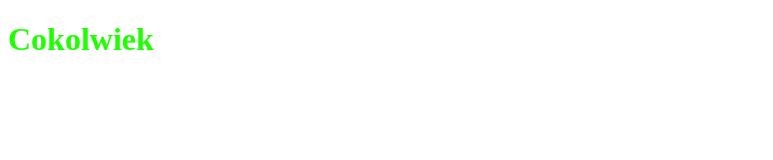
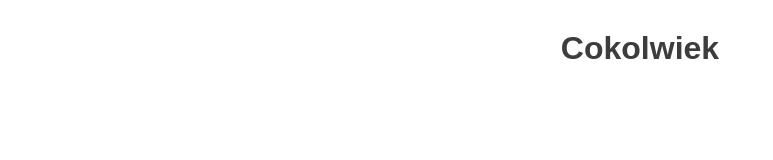
Before and after one commit to kojak01/landing-page, a website: page index.html in a window 1280 px wide. Shown: the whole page, without its empty margins (0-773 px from the left). Drawn offline with Linux system fonts and the light colour scheme.

Commit message:
add global css style

```diff
--- a/sass/style.scss
+++ b/sass/style.scss
@@ -1,3 +1,26 @@
-h1 {
-    color: rgb(30, 255, 0);
+/* Variables */
+
+/*kolory bazowe czcionki itp.*/
+
+
+/* Global */
+*, *::before, *::after {
+    box-sizing: border-box;
 }
+body {
+    margin: 0;
+    text-align: center;
+    background: #fff;
+    color: #3d3d3d;
+    font-size: 16px;
+    line-height: 1.7;
+    font-family: "Josefin Sans", sans-serif;
+  }
+.container {
+    max-width: 1140px;
+    margin: 0 auto;
+    padding: 0 20px;
+}
+section {
+    padding: 96px 0;
+}
```
Also changed, not shown: css/style.css, 1 other file.
